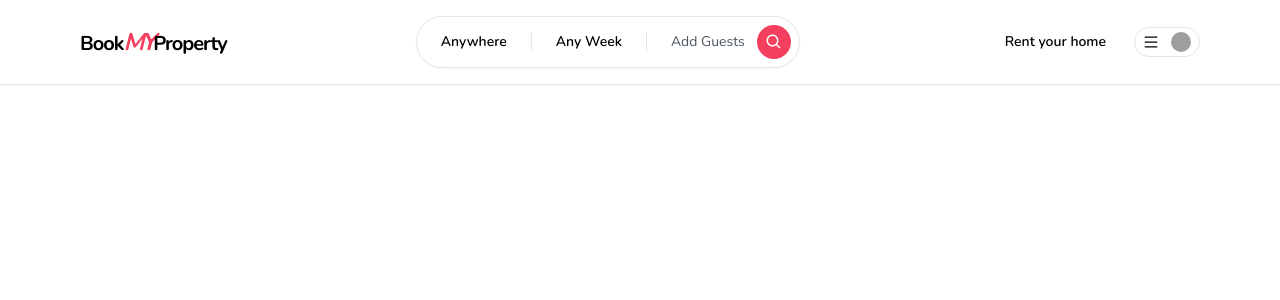
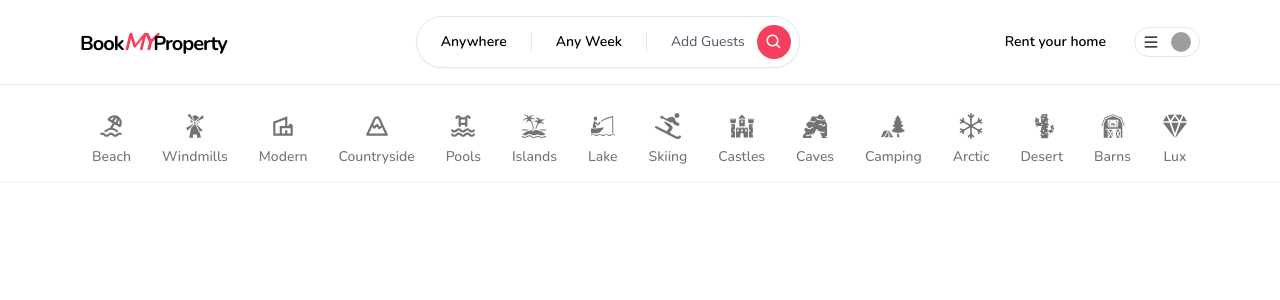
Before and after one commit to mhshifat/bookmyproperty-app, a Next.js app: page / in a window 1280 px wide. Shown: the top 300 px of the page. Built offline with nearby package versions, Linux system fonts and the light colour scheme; no server answers; grey boxes are pictures that could not be loaded.

Commit message:
categories section added

```diff
--- /dev/null
+++ b/app/components/CategoryBox/index.tsx
@@ -0,0 +1,45 @@
+import { useRouter, useSearchParams } from "next/navigation";
+import { useCallback } from "react";
+import { IconType } from "react-icons";
+import qs from 'query-string';
+
+interface CategoryBoxProps {
+  label: string;
+  icon: IconType;
+  description: string;
+  selected?: boolean;
+}
+
+export default function CategoryBox({ label, description, icon: Icon, selected }: CategoryBoxProps) {
+  const router = useRouter();
+  const params = useSearchParams();
+  const handleClick = useCallback(() => {
+    let currentQuery = {};
+    if (params) {
+      currentQuery = qs.parse(params.toString());
+    }
+    const updatedQuery: Partial<{
+      category: string;
+    }> = {
+      ...currentQuery,
+      category: label
+    }
+    if (params?.get('category') === label) delete updatedQuery.category;
+    const url = qs.stringifyUrl({
+      url: "/",
+      query: updatedQuery
+    }, { skipNull: true });
+    router.push(url);
+  }, [label, params, router]);
+  return (
+    <div
+      onClick={handleClick}
+      className={`flex flex-col items-center justify-center gap-2 p-3 border-b-2 hover:text-neutral-800 transition cursor-pointer ${selected ? 'border-b-neutral-800' : 'border-transparent'} ${selected ? 'text-neutral-800' : 'text-neutral-500'}`}
+    >
+      <Icon size={26} />
+      <div className="font-medium text-sm">
+        {label}
+      </div>
+    </div>
+  )
+}
--- /dev/null
+++ b/app/components/Navbar/Categories.tsx
@@ -0,0 +1,108 @@
+import { CategoryBox, Container } from "..";
+import { TbBeach, TbMountain, TbPool } from 'react-icons/tb';
+import { GiBarn, GiBoatFishing, GiCactus, GiCastle, GiCaveEntrance, GiForestCamp, GiIsland, GiWindmill } from 'react-icons/gi';
+import { FaSkiing } from 'react-icons/fa';
+import { BsSnow } from 'react-icons/bs';
+import { IoDiamond } from 'react-icons/io5';
+import { MdOutlineVilla } from 'react-icons/md';
+import { usePathname, useSearchParams } from "next/navigation";
+
+export const categories = [
+  {
+    label: 'Beach',
+    icon: TbBeach,
+    description: 'This property is close to the beach!',
+  },
+  {
+    label: 'Windmills',
+    icon: GiWindmill,
+    description: 'This property is has windmills!',
+  },
+  {
+    label: 'Modern',
+    icon: MdOutlineVilla,
+    description: 'This property is modern!'
+  },
+  {
+    label: 'Countryside',
+    icon: TbMountain,
+    description: 'This property is in the countryside!'
+  },
+  {
+    label: 'Pools',
+    icon: TbPool,
+    description: 'This is property has a beautiful pool!'
+  },
+  {
+    label: 'Islands',
+    icon: GiIsland,
+    description: 'This property is on an island!'
+  },
+  {
+    label: 'Lake',
+    icon: GiBoatFishing,
+    description: 'This property is near a lake!'
+  },
+  {
+    label: 'Skiing',
+    icon: FaSkiing,
+    description: 'This property has skiing activies!'
+  },
+  {
+    label: 'Castles',
+    icon: GiCastle,
+    description: 'This property is an ancient castle!'
+  },
+  {
+    label: 'Caves',
+    icon: GiCaveEntrance,
+    description: 'This property is in a spooky cave!'
+  },
+  {
+    label: 'Camping',
+    icon: GiForestCamp,
+    description: 'This property offers camping activities!'
+  },
+  {
+    label: 'Arctic',
+    icon: BsSnow,
+    description: 'This property is in arctic environment!'
+  },
+  {
+    label: 'Desert',
+    icon: GiCactus,
+    description: 'This property is in the desert!'
+  },
+  {
+    label: 'Barns',
+    icon: GiBarn,
+    description: 'This property is in a barn!'
+  },
+  {
+    label: 'Lux',
+    icon: IoDiamond,
+    description: 'This property is brand new and luxurious!'
+  }
+]
+
+export default function Categories() {
+  const pathname = usePathname();
+  const params = useSearchParams();
+  const category = params?.get('category');
+  const isMainPage = pathname === '/';
+
+  if (!isMainPage) return null;
+  return (
+    <Container>
+      <div className="pt-4 flex items-center justify-between overflow-x-auto">
+        {categories.map((item) => (
+          <CategoryBox
+            key={item.label}
+            selected={category === item.label}
+            {...item}
+          />
+        ))}
+      </div>
+    </Container>
+  )
+}
--- a/app/components/Navbar/Logo.tsx
+++ b/app/components/Navbar/Logo.tsx
@@ -1,7 +1,11 @@
 'use client';
 
+import { useRouter } from "next/navigation";
+
 export default function Logo() {
+  const router = useRouter();
+
   return (
-    <span className="hidden md:block text-xl font-bold tracking-[-1px]">Book<em className="text-rose-500 font-bold text-2xl tracking-[-3px]">MY</em>Property</span>
+    <span onClick={() => router.push('/')} className="cursor-pointer hidden md:block text-xl font-bold tracking-[-1px]">Book<em className="text-rose-500 font-bold text-2xl tracking-[-3px]">MY</em>Property</span>
   )
 }
--- a/app/components/Navbar/index.tsx
+++ b/app/components/Navbar/index.tsx
@@ -1,5 +1,6 @@
 'use client';
 import { Container } from "..";
+import Categories from "./Categories";
 import Logo from "./Logo";
 import Search from "./Search";
 import UserMenu from "./UserMenu";
@@ -21,6 +22,7 @@ export default function Navbar({ currentUser }: UserState) {
           </div>
         </Container>
       </div>
+      <Categories />
     </div>
   )
 }
--- a/app/components/index.ts
+++ b/app/components/index.ts
@@ -6,3 +6,4 @@ export { default as Modal } from './Modal';
 export { default as Button } from './Button';
 export { default as Heading } from './Heading';
 export { default as Input } from './Input';
+export { default as CategoryBox } from './CategoryBox';
--- a/package.json
+++ b/package.json
@@ -22,6 +22,7 @@
     "next": "13.4.19",
     "next-auth": "^4.23.1",
     "postcss": "8.4.28",
+    "query-string": "^8.1.0",
     "react": "18.2.0",
     "react-dom": "18.2.0",
     "react-hook-form": "^7.45.4",
```
Also changed, not shown: 1 other file (tests, documents, lock files or other folders).
